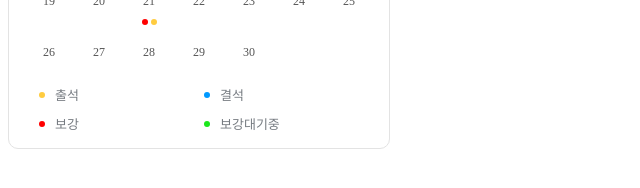
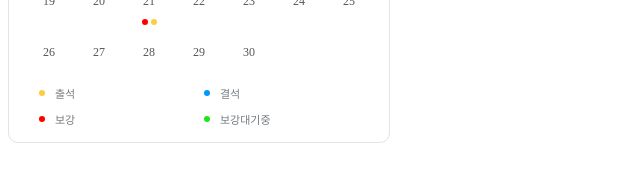
Before and after one commit to DgswTeamOption/Refit_Web, a React (Vite) app: page / in a window 1280 px wide. Shown: the part 288-476 px from the top of the page, without its empty margins (0-640 px from the left). Built offline with nearby package versions, Linux system fonts and the light colour scheme; a web font is replaced by a local one.

Commit message:
fix:폰트사이즈 중복선언 수정

```diff
--- a/src/components/Calendar/Calendar.css
+++ b/src/components/Calendar/Calendar.css
@@ -55,7 +55,6 @@
     color: var(--color-gray);
     font-size: 11px;
     gap:10px;
-    font-size: 13px;
     align-items: center;
     padding:15px 30px;
 }
```
